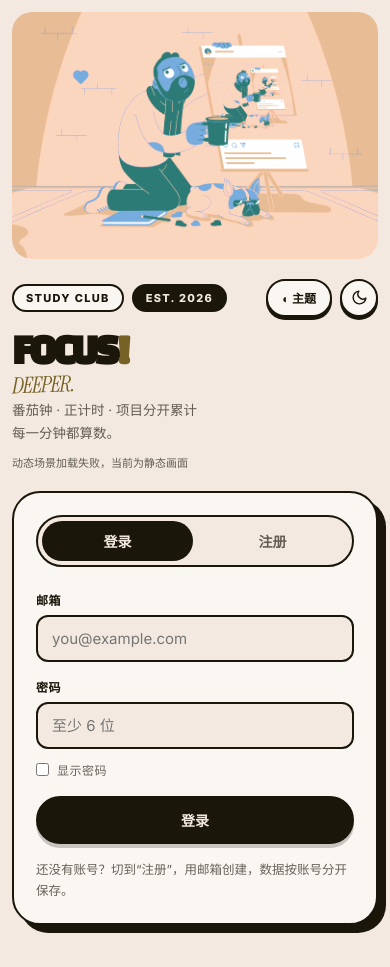
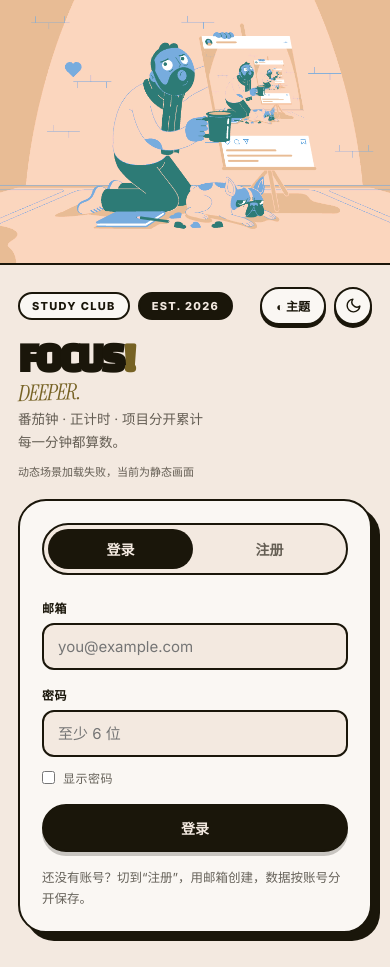
Before and after one commit to MIMAO28/Focus_web, a plain HTML site: page app/static/index.html in a window 390 px wide. Before the commit the page ends 937 px from the top, so only its background shows below. Drawn offline with Linux system fonts and the light colour scheme; no server answers; a web font is replaced by a local one.

Commit message:
登录页左侧改为整栏动图区（无卡片留白，场景铺满左栏且完整不裁剪）

```diff
--- a/app/static/styles.css
+++ b/app/static/styles.css
@@ -101,13 +101,13 @@ button, input, select { font-family: inherit; color: inherit; }
 /* ---------- 登录 ---------- */
 .auth {
   min-height: 100vh;
-  max-width: 1440px;
+  max-width: 1680px;
   margin: 0 auto;
   display: grid;
-  grid-template-columns: minmax(0, 1.08fr) minmax(360px, .92fr);
-  gap: clamp(24px, 4vw, 64px);
-  padding: clamp(18px, 4vh, 44px) clamp(20px, 4vw, 48px);
-  align-items: center;
+  grid-template-columns: minmax(0, 1.12fr) minmax(360px, .88fr);
+  gap: 0;
+  padding: 0;
+  align-items: stretch;
 }
 
 .auth-visual {
@@ -115,14 +115,16 @@ button, input, select { font-family: inherit; color: inherit; }
   align-items: center;
   justify-content: center;
   min-width: 0;
+  min-height: 0;
+  background: var(--cream);
+  border-right: var(--line);
 }
 
 .auth-scene {
   position: relative;
-  width: 100%;
-  max-width: min(640px, 103.8vh);
+  width: min(100%, calc(100vh * 767 / 517));
   aspect-ratio: 767 / 517;
-  border-radius: 28px;
+  border-radius: 0;
   overflow: hidden;
   background: var(--paper);
   outline: none;
@@ -181,11 +183,13 @@ button, input, select { font-family: inherit; color: inherit; }
 
 .auth-panel {
   width: 100%;
-  max-width: 460px;
+  max-width: 560px;
   justify-self: center;
   display: flex;
   flex-direction: column;
+  justify-content: center;
   gap: 18px;
+  padding: clamp(18px, 3vh, 44px) clamp(16px, 2.6vw, 52px);
   color: var(--ink);
 }
 
@@ -1870,7 +1874,6 @@ body.is-full { overflow: hidden; }
 }
 
 @media (max-width: 620px) {
-  .auth { padding: 12px; }
   .auth-card { padding: 24px; }
   .hero-title { letter-spacing: -4px; }
   .timer-card { padding: 16px; box-shadow: 6px 6px 0 var(--shadow); }
@@ -2211,19 +2214,19 @@ body.is-full { overflow: hidden; }
 
 /* ---------- 登录页角色场景的响应式 ---------- */
 @media (max-width: 820px) {
-  .auth { grid-template-columns: 1fr; padding: 16px; gap: 20px; }
-  .auth-scene { max-width: min(560px, 100%); margin: 0 auto; }
-  .auth-panel { max-width: 560px; margin: 0 auto; }
+  .auth { grid-template-columns: 1fr; }
+  .auth-visual { border-right: 0; border-bottom: var(--line); }
+  .auth-scene { width: min(100%, calc(60vh * 767 / 517)); margin: 0 auto; }
+  .auth-panel { max-width: 560px; margin: 0 auto; padding: 22px 18px 34px; }
   .auth-card { padding: 28px; }
 }
 @media (max-width: 620px) {
-  .auth { padding: 12px; }
   .auth-card { padding: 22px; }
   .poster-title { font-size: clamp(38px, 11vw, 48px); }
 }
 /* 矮视口（如 1024×640）压缩间距，保证右侧登录卡片完整可见 */
 @media (min-width: 821px) and (max-height: 760px) {
-  .auth { padding: 14px 32px; gap: clamp(16px, 3vw, 40px); }
+  .auth-panel { padding: 14px 32px; gap: 14px; }
   .auth-card { padding: 24px; }
   .poster-title { font-size: clamp(34px, 3.6vw, 46px); }
   .poster-sub { margin-top: 6px; font-size: 12.5px; }
@@ -2231,11 +2234,6 @@ body.is-full { overflow: hidden; }
   .auth-card label { margin-bottom: 10px; }
   .check { margin-bottom: 12px !important; }
 }
-/* 场景获得键盘焦点时整块海报显示焦点环 */
-
-@media (max-width: 620px) {
-  .auth-scene { border-radius: 20px; }
-}
 @media (max-width: 620px) {
   .brand-row { gap: 10px; }
 }
```
